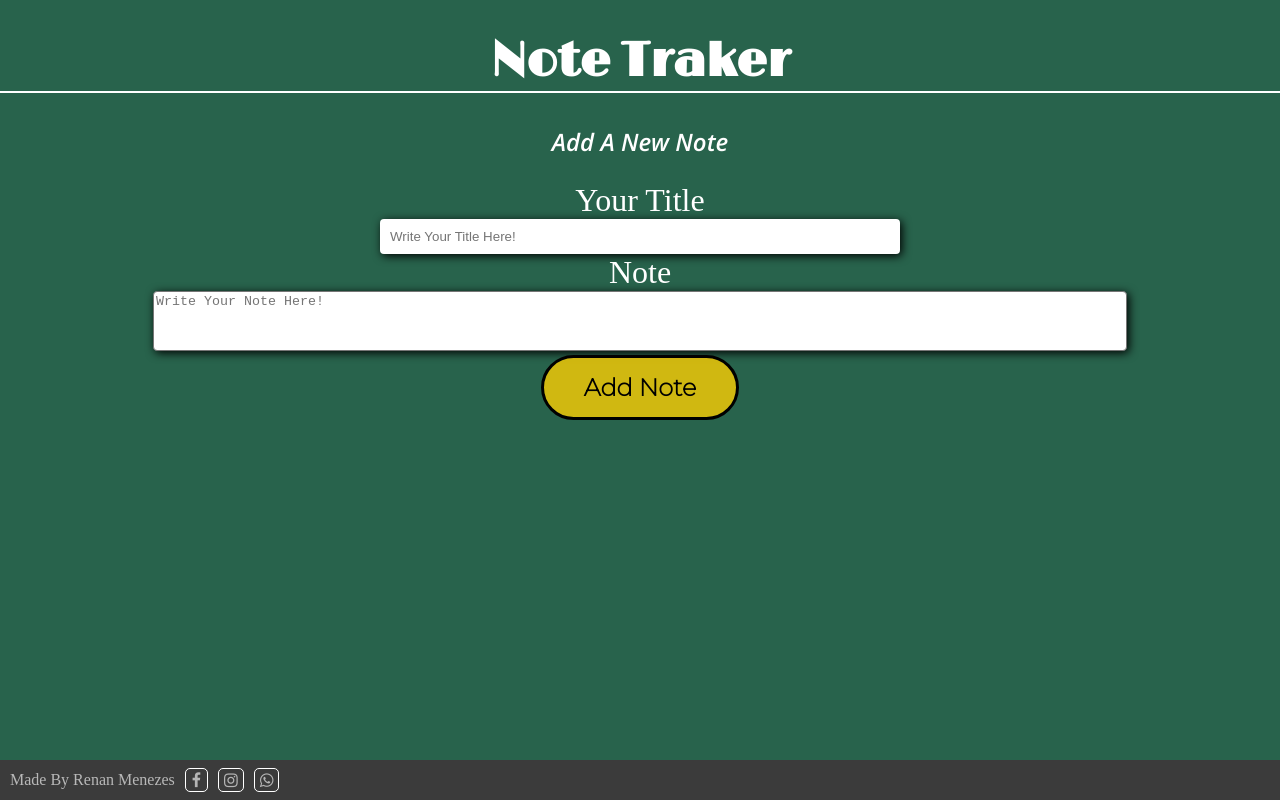
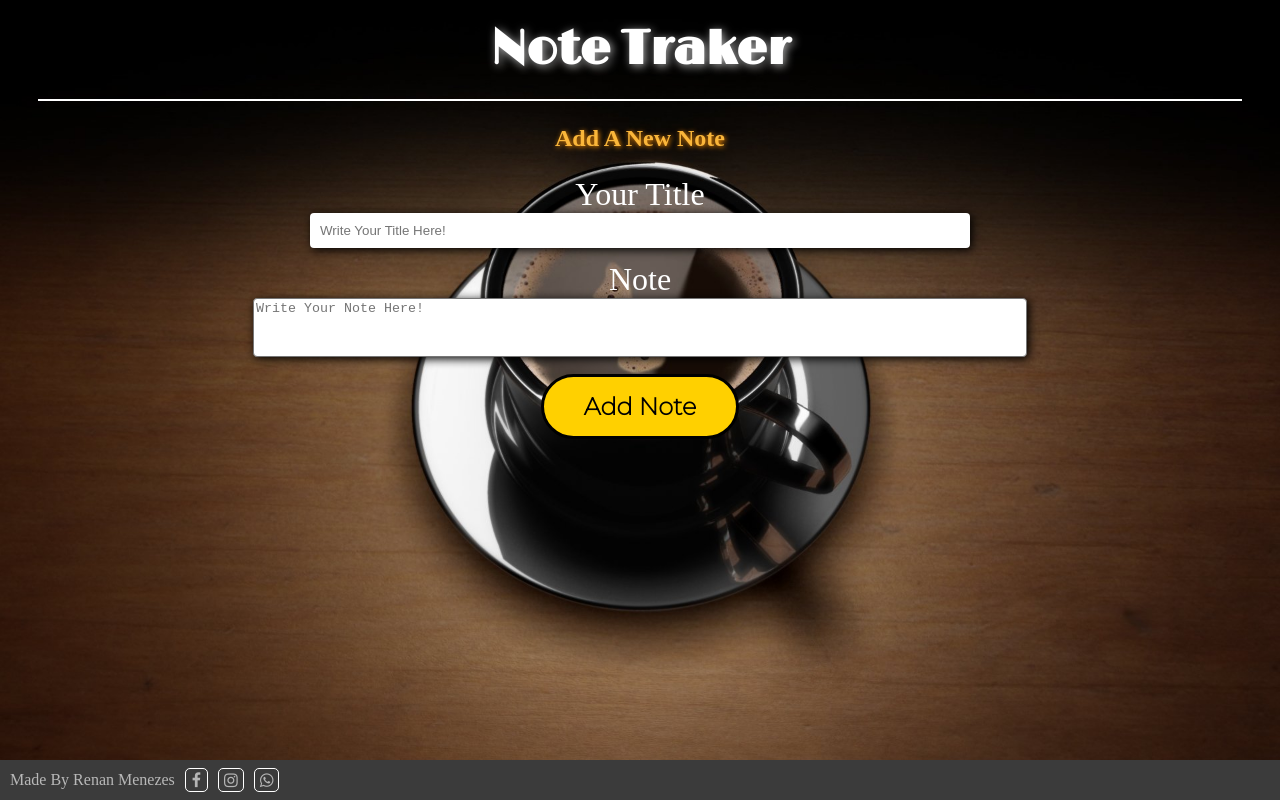
Before and after one commit to renanmenezesviolao/My-First-Note-Tracker-App, a plain HTML site: page index.html in a window 1280 px wide. Drawn offline with nearby package versions, Linux system fonts and the light colour scheme.

Commit message:
updating

```diff
--- a/style.css
+++ b/style.css
@@ -1,11 +1,18 @@
+html, body{
+	width: 100vw;
+	height: 100vh;
+}
+
 body {
 	margin:0;
 	border:none;
 	text-align: center;
 
-	background:rgb(40, 99, 76)
-
-
+ background:url(imagem.jpg) no-repeat center center fixed;
+ -webkit-background-size: cover;
+ -moz-background-size: cover;
+ -o-background-size: cover;
+ background-size: cover;
 
 
 
@@ -15,18 +22,27 @@ h1{
 	color: white;
 	font-size: 3rem;
 	border-bottom: solid white 2px;
+    margin:0;
+	margin: 0 3% 0 3%;
+	padding: 20px;
+	text-shadow: 2px 2px 10px rgb(170, 170, 170);
+
+
 }
 h3{
-	font-family: 'Open Sans', sans-serif;
-	color: white;
+
+
+	color: rgba(255, 187, 60, 0.966);
 	font-size: 1.5rem;
+	text-shadow: 1px 1px 5px rgb(255, 145, 0);
 }
 #ninput{
 	padding-bottom: 2%;
-	width: 968px;
+	width: 60%;
 	resize: none;
 	border-radius: 4px;
 	box-shadow: 2px 2px 10px rgb(0, 0, 0);
+	margin-bottom: 1%;
 }
 footer{
    position:absolute;
@@ -41,10 +57,11 @@ footer{
 }
 #tinput{
 	padding: 10px;
-	width: 500px;
+	width: 50%;
 	border-radius: 4px;
 	border: none;
 	box-shadow: 2px 2px 10px rgb(0, 0, 0);
+	margin-bottom: 1%;
 }
 
 #container{
@@ -97,6 +114,7 @@ h4{
 
 .delbtn:hover{
 	cursor: pointer;
+	background-color: rgb(255, 57, 57);
 }
 
 .p{
@@ -140,7 +158,7 @@ h4{
 	padding: 15px 40px 15px 40px;
 	border-radius: 50px;
 	border: solid black 3px;
-	background-color:rgba(255, 208, 0, 0.781);
+	background-color:rgb(255, 208, 0);
 	font-family: 'Montserrat', sans-serif;
 	font-weight:bold;
 	font-size: 1.5rem;
@@ -148,9 +166,10 @@ h4{
 
 #addbtn:hover {
 	background-color:rgb(252, 214, 0);
+
 	cursor: pointer;
-	padding: 20px 45px 20px 45px;
-	transition-duration: 0.5s;
+	padding: 15px 40px 15px 40px;
+	transition-duration: 0.2s;
 }
 
 .Titles{
```
Also changed, not shown: imagem.jpg (added).
